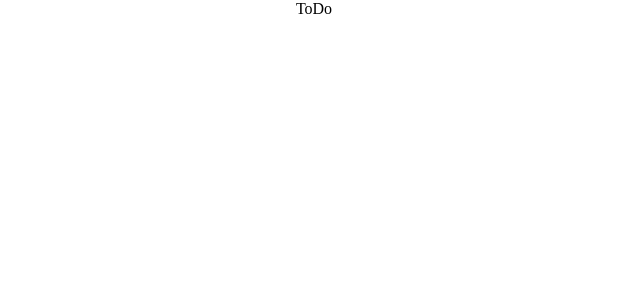
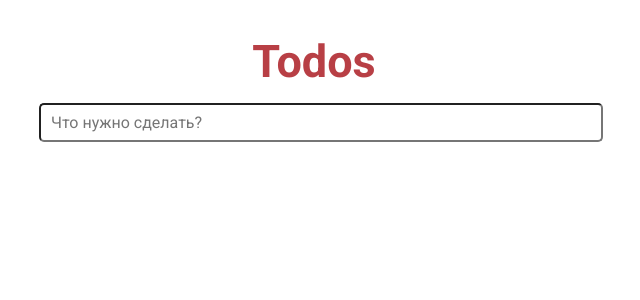
Before and after one commit to Kiraradi/My_ToDo_React, a React (Create React App) app: page / in a window 1280 px wide. Shown: the top 300 px of the page, without its empty margins (326-966 px from the left). Built offline with nearby package versions, Linux system fonts and the light colour scheme.

Commit message:
Added the general structure of the project

```diff
--- a/public/index.html
+++ b/public/index.html
@@ -10,6 +10,9 @@
       content="Web site created using create-react-app"
     />
     <link rel="apple-touch-icon" href="%PUBLIC_URL%/logo192.png" />
+    <link rel="preconnect" href="https://fonts.googleapis.com">
+    <link rel="preconnect" href="https://fonts.gstatic.com" crossorigin>
+    <link href="https://fonts.googleapis.com/css2?family=Roboto:ital,wght@0,100;0,300;0,400;0,500;0,700;0,900;1,100;1,300;1,400;1,500;1,700;1,900&display=swap" rel="stylesheet">
     <!--
       manifest.json provides metadata used when your web app is installed on a
       user's mobile device or desktop. See https://developers.google.com/web/fundamentals/web-app-manifest/
--- /dev/null
+++ b/src/UI/CheckBox/CheckBox.jsx
@@ -0,0 +1,33 @@
+import styled, {css} from "styled-components";
+import checkImg from '../../images/icon-check.png';
+import { COLORS } from "../../constants";
+
+const StyledCheckBox = styled.input`
+    display: none;
+
+    &:after {
+        content: '';
+        width: 50px;
+        height: 50px;
+        background-color: red;
+    }
+    .active {
+        background-image: url(checkImg);
+        background-position: center;
+        background-repeat: no-repeat;
+        background-size: 15px;
+    }
+`;
+
+const CheckBox = ({active}) => {
+  return (
+    <StyledCheckBox
+        type="checkbox"
+        onChange={()=> {}}
+        checked={active}
+        className={active && 'active'}
+    />
+  )
+}
+
+export default CheckBox
--- a/src/components/ToDo/ToDo.jsx
+++ b/src/components/ToDo/ToDo.jsx
@@ -1,10 +1,50 @@
-import styled from "styled-components"
+import { useState } from "react";
+import styled from "styled-components";
 
-const StyledToDo = styled.div `
+import TodoForm from "../TodoForm/TodoForm";
 
+import { COLORS } from "../../constants";
+import CheckBox from "../../UI/CheckBox/CheckBox";
+
+
+export const StyledToDo = styled.div`
+    display: flex;
+    flex-direction: column;
+    gap: 15px;
+    margin-top: 35px;
+    max-width: 550px;
+    margin-left: auto;
+    margin-right: auto;
+
+    .title {
+        font-size: 45px;
+        color: ${COLORS.red};
+    }
 `
-export default function ToDo() {
-  return (
-    <StyledToDo>ToDo</StyledToDo>
-  )
+const StyledTitle = styled.h1 `
+    font-size: 45px;
+    color: ${COLORS.red};
+`
+const ToDo = () => {
+    const [tasksList, setTasksList] = useState([]);
+
+    const addTaskInList = (newTask) => {
+        setTasksList([...tasksList, newTask])
+    }
+
+    return (
+        <StyledToDo>
+            {/* <StyledTitle>Todos</StyledTitle> */}
+            <h1 className="title">Todos</h1>
+
+            <CheckBox active={true}/>
+            <TodoForm addTaskInList={addTaskInList}/>
+            {tasksList.map((task, index) => {
+                console.log(task)
+                return <div key={index} >{task.text}</div>
+            })}
+        </StyledToDo>
+    )
 }
+
+export default ToDo
--- /dev/null
+++ b/src/components/TodoForm/TodoForm.jsx
@@ -0,0 +1,39 @@
+import { useRef } from "react";
+import styled from "styled-components";
+
+import { createNewTask } from "../../services";
+
+const StyledForm = styled.form`
+    width: 100%;
+`
+
+const StyledInput = styled.input`
+    width: 100%;
+    height: 35px;
+    padding-left: 10px;
+    border-radius: 5px;
+`
+
+const TodoForm = ({ addTaskInList }) => {
+    const inputRef = useRef(null);
+
+    const handleAddTaskInlist = (event) => {
+        event.preventDefault();
+        const taskText = inputRef.current.value.trim();
+
+        if (taskText) {
+            const newTask = createNewTask(taskText);
+            addTaskInList(newTask);
+            inputRef.current.value = '';
+        }
+
+    }
+
+    return (
+        <StyledForm onSubmit={handleAddTaskInlist}>
+            <StyledInput ref={inputRef} placeholder="Что нужно сделать?" />
+        </StyledForm>
+    )
+}
+
+export default TodoForm
--- /dev/null
+++ b/src/constants.js
@@ -0,0 +1,5 @@
+export const COLORS = {
+    red: '#b83f45',
+    grey: '#302f2f',
+    black: '#000000'
+}
--- a/src/index.css
+++ b/src/index.css
@@ -2,4 +2,5 @@
   margin: 0;
   padding: 0;
   font-size: 16px;
+  font-family: "Roboto", sans-serif;
 }
--- /dev/null
+++ b/src/services.js
@@ -0,0 +1,14 @@
+export const getId = () => {
+    return Math.random().toString(16).slice(2)
+}
+
+export const createNewTask = (text) => {
+    const newTask = {
+        id: getId(),
+        text: text,
+        creationTime: new Date().getTime(),
+        isTaskCompleted: false,
+    }
+
+    return newTask;
+}
```
Also changed, not shown: src/components/TaskItem/TaskItem.jsx (added, +24 -0 lines), src/components/TasksList/TasksList.jsx (added, +9 -0 lines), src/images/icon-check.png (added).
